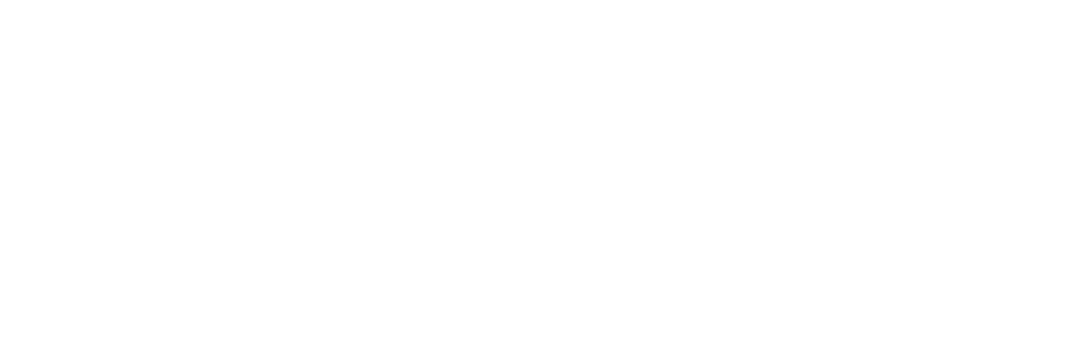
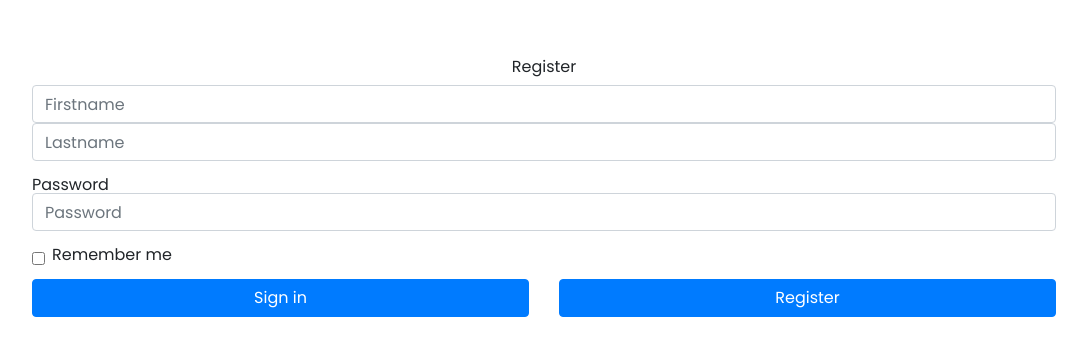
Before and after one commit to StYoukii/project, an Angular app: page /register in a window 1280 px wide. Before the commit this address led to /. Shown: the part 217-572 px from the top of the page, without its empty margins (96-1183 px from the left). Built offline with nearby package versions, Linux system fonts and the light colour scheme.

Commit message:
angular.json

```diff
--- a/angular.json
+++ b/angular.json
@@ -23,8 +23,8 @@
               "src/assets"
             ],
             "styles": [
-              "src/styles.css",
-              "./node_modules/bootstrap/dist/css/bootstrap.css"
+              "./node_modules/bootstrap/dist/css/bootstrap.css",
+              "src/styles.css"
             ],
             "scripts": [
               "./node_modules/jquery/dist/jquery.slim.js",
--- a/src/app/app-routing.module.ts
+++ b/src/app/app-routing.module.ts
@@ -4,6 +4,7 @@
 import { ConnectComponent } from './connect/connect.component';
 import { CreateEventComponent } from './event/create-event/create-event.component';
 import { ProfileComponent } from './profile/profile.component';
+import { RegisterComponent } from './register/register.component';
 
 const routes: Routes = [
   {
@@ -17,6 +18,10 @@
   {
     path: 'connect',
     component: ConnectComponent
+  },
+  {
+    path: 'register',
+    component: RegisterComponent
   }
 ];
 
--- a/src/app/app.module.ts
+++ b/src/app/app.module.ts
@@ -17,6 +17,7 @@
 import { NgbModule} from '@ng-bootstrap/ng-bootstrap';
 import { ConnectComponent } from './connect/connect.component';
 import { RegisterComponent } from './register/register.component';
+import { NavbarComponent } from './navbar/navbar.component';
 
 @NgModule({
   declarations: [
@@ -30,7 +31,8 @@
     CreateEventComponent,
     SearchBarComponent,
     ConnectComponent,
-    RegisterComponent
+    RegisterComponent,
+    NavbarComponent
   ],
   imports: [
     BrowserModule,
--- a/src/app/connect/connect.component.html
+++ b/src/app/connect/connect.component.html
@@ -6,8 +6,8 @@
 
         <form>
           <div class="form-group">
-            <label for="login">Login</label>
-            <input type="email" class="form-control" id="login" placeholder="Enter login">
+            <label for="email">Email</label>
+            <input type="email" class="form-control" id="email" placeholder="Enter email">
           </div>
           <div class="form-group">
             <label for="password">Password</label>
@@ -23,7 +23,9 @@
               <button type="submit" class="btn btn-primary">Sign in</button>
             </div>
             <div class="col-6">
-              <button class="btn btn-primary">Register</button>
+              <button class="btn btn-primary">
+                <a [routerLink]="['/register']">Register</a>
+              </button>
             </div>
           </div>
         </form>
--- /dev/null
+++ b/src/app/navbar/navbar.component.html
@@ -0,0 +1,3 @@
+<p>
+  navbar works!
+</p>
--- /dev/null
+++ b/src/app/navbar/navbar.component.ts
@@ -0,0 +1,15 @@
+import { Component, OnInit } from '@angular/core';
+
+@Component({
+  selector: 'app-navbar',
+  templateUrl: './navbar.component.html',
+  styleUrls: ['./navbar.component.css']
+})
+export class NavbarComponent implements OnInit {
+
+  constructor() { }
+
+  ngOnInit() {
+  }
+
+}
--- a/src/app/register/register.component.css
+++ b/src/app/register/register.component.css
@@ -0,0 +1,16 @@
+#app-register .register-form {
+  padding-left: 10%;
+  padding-right: 10%;
+  margin-top: 50vh;
+  transform: translateY(-50%);
+}
+#app-register .register-form h1 {
+  text-align: center;
+}
+#app-register .register-form .form-check {
+  margin-bottom: 1rem;
+}
+#app-register .register-form .btn {
+  width: 100%;
+}
+/*# sourceMappingURL=register.component.css.map */
--- a/src/app/register/register.component.html
+++ b/src/app/register/register.component.html
@@ -1,3 +1,33 @@
-<p>
-  register works!
-</p>
+<div id="app-register">
+  <div class="row">
+    <div class="col-12">
+      <div class="register-form">
+        <h1>Register</h1>
+
+        <form>
+          <div class="form-group">
+            <input type="text" class="form-control" id="firstname" placeholder="Firstname">
+            <input type="text" class="form-control" id="lastname" placeholder="Lastname">
+          </div>
+          <div class="form-group">
+            <label for="password">Password</label>
+            <input type="password" class="form-control" id="password" placeholder="Password">
+          </div>
+          <div class="form-check">
+            <input type="checkbox" class="form-check-input" id="remember-me">
+            <label class="form-check-label" for="remember-me">Remember me</label>
+          </div>
+
+          <div class="row">
+            <div class="col-6">
+              <button type="submit" class="btn btn-primary">Sign in</button>
+            </div>
+            <div class="col-6">
+              <button class="btn btn-primary">Register</button>
+            </div>
+          </div>
+        </form>
+      </div>
+    </div>
+  </div>
+</div>
--- /dev/null
+++ b/src/app/register/register.component.less
@@ -0,0 +1,25 @@
+#app-register {
+  .register-form {
+    padding-left: 10%;
+    padding-right: 10%;
+    margin-top: 50vh;
+    transform: translateY(-50%);
+
+    h1 {
+      text-align: center;
+    }
+
+    .form-group {
+
+    }
+
+    .form-check {
+      margin-bottom: 1rem;
+    }
+
+    .btn {
+      width: 100%;
+    }
+  }
+
+}
--- a/src/app/register/register.component.ts
+++ b/src/app/register/register.component.ts
@@ -3,7 +3,7 @@
 @Component({
   selector: 'app-register',
   templateUrl: './register.component.html',
-  styleUrls: ['./register.component.css']
+  styleUrls: ['./register.component.less']
 })
 export class RegisterComponent implements OnInit {
 
--- a/src/styles.css
+++ b/src/styles.css
@@ -1,8 +1,69 @@
 /* You can add global styles to this file, and also import other style files */
+
+/**
+        Imports
+ */
+@import url(https://fonts.googleapis.com/css?family=Poppins);
+
+/**
+        Reset css
+ */
+/* http://meyerweb.com/eric/tools/css/reset/
+   v2.0 | 20110126
+   License: none (public domain)
+*/
+
+html, body, div, span, applet, object, iframe,
+h1, h2, h3, h4, h5, h6, p, blockquote, pre,
+a, abbr, acronym, address, big, cite, code,
+del, dfn, em, img, ins, kbd, q, s, samp,
+small, strike, strong, sub, sup, tt, var,
+b, u, i, center,
+dl, dt, dd, ol, ul, li,
+fieldset, form, label, legend,
+table, caption, tbody, tfoot, thead, tr, th, td,
+article, aside, canvas, details, embed,
+figure, figcaption, footer, header, hgroup,
+menu, nav, output, ruby, section, summary,
+time, mark, audio, video {
+  margin: 0;
+  padding: 0;
+  border: 0;
+  font-size: 100%;
+  font: inherit;
+  vertical-align: baseline;
+}
+/* HTML5 display-role reset for older browsers */
+article, aside, details, figcaption, figure,
+footer, header, hgroup, menu, nav, section {
+  display: block;
+}
+body {
+  line-height: 1;
+}
+ol, ul {
+  list-style: none;
+}
+blockquote, q {
+  quotes: none;
+}
+blockquote:before, blockquote:after,
+q:before, q:after {
+  content: '';
+  content: none;
+}
+table {
+  border-collapse: collapse;
+  border-spacing: 0;
+}
 
 /**
         Standards
  */
+
+body {
+  font-family: Poppins;
+}
 
 h1 {
   padding-top: 10px;
@@ -32,3 +93,7 @@
 p {
 
 }
+
+a {
+  color: #FFFFFF;
+}
```
Also changed, not shown: src/app/navbar/navbar.component.css (added), 2 other files (tests, documents, lock files or other folders).
